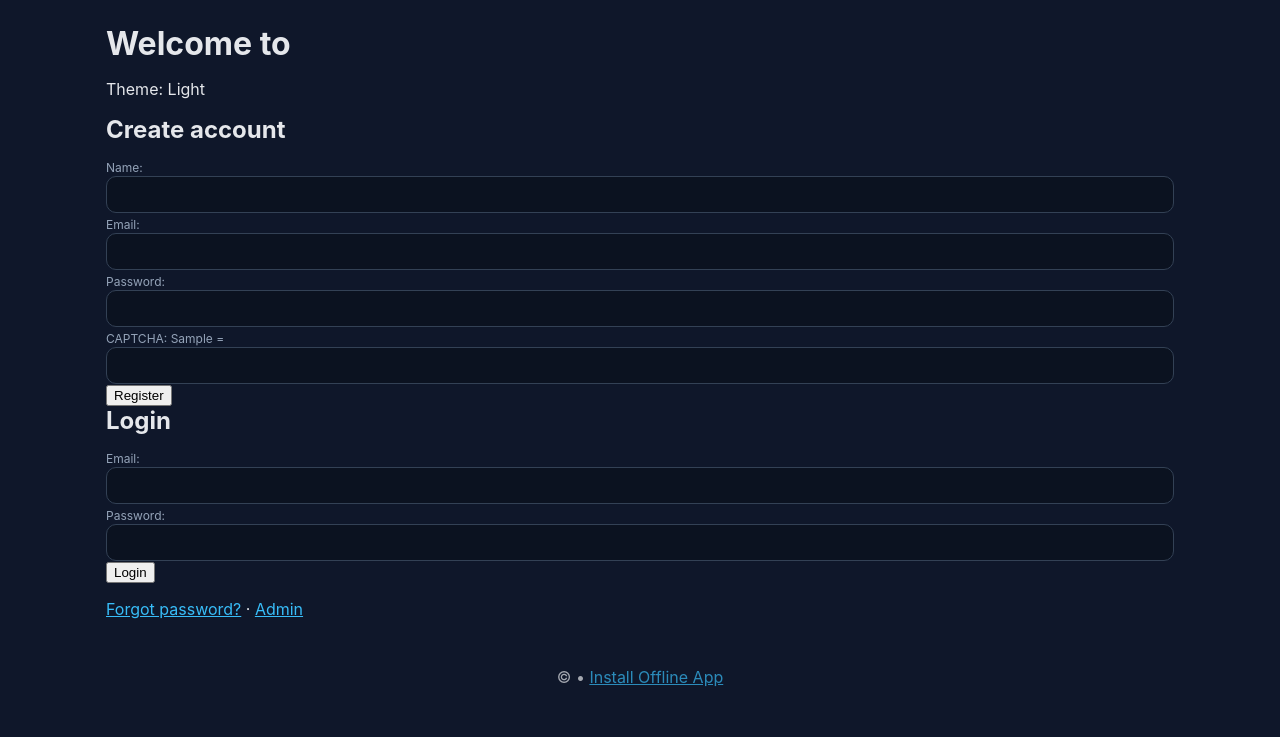
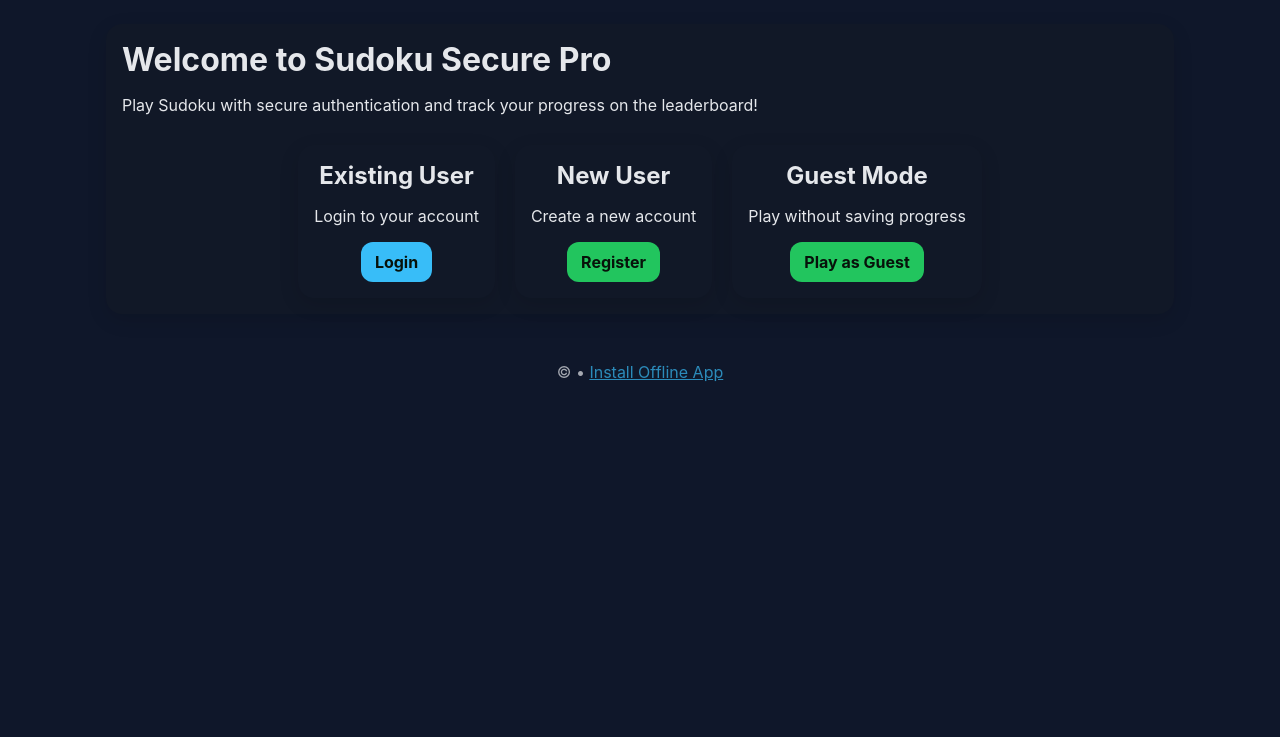
Before and after one commit to harsha86396/sudoku_app, a Flask app: template templates/index.html in a window 1280 px wide. Shown: the part 63-800 px from the top of the page. Run offline with Flask 3, Linux system fonts and the light colour scheme; the template is opened without the code that fills it: most values are stand-ins (such as "Sample title", 1, 10 or a date in 2020).

Commit message:
Update index.html

```diff
--- a/templates/index.html
+++ b/templates/index.html
@@ -1,59 +1,27 @@
 {% extends 'base.html' %}
 {% block content %}
-  <h1>Welcome to {{ config.APP_NAME }}</h1>
-  <p>Theme: <span id="theme">Light</span></p>
-  {% if msg %}
-    <p class="success">{{ msg }}</p>
-  {% endif %}
-  {% if err %}
-    <p class="error">{{ err }}</p>
-  {% endif %}
-  <h2>Create account</h2>
-  <form method="POST" action="{{ url_for('register') }}" onsubmit="return validateForm(event, 'register')">
-    <label for="name">Name:</label>
-    <input type="text" id="name" name="name" required>
-    <label for="email">Email:</label>
-    <input type="email" id="email" name="email" required>
-    <label for="password">Password:</label>
-    <input type="password" id="password" name="password" required>
-    <label for="captcha">CAPTCHA: {{ captcha_q }} = </label>
-    <input type="text" id="captcha" name="captcha" required>
-    <button type="submit">Register</button>
-  </form>
-  <h2>Login</h2>
-  <form method="POST" action="{{ url_for('login') }}" onsubmit="return validateForm(event, 'login')">
-    <label for="login_email">Email:</label>
-    <input type="email" id="login_email" name="email" required>
-    <label for="login_password">Password:</label>
-    <input type="password" id="login_password" name="password" required>
-    <button type="submit">Login</button>
-  </form>
-  <p>
-    <a href="{{ url_for('forgot_password') }}">Forgot password?</a> ·
-    <a href="{{ url_for('admin') }}">Admin</a>
-  </p>
+<div class="card">
+  <h1>Welcome to Sudoku Secure Pro</h1>
+  <p>Play Sudoku with secure authentication and track your progress on the leaderboard!</p>
+
+  <div style="display: flex; gap: 20px; justify-content: center; margin-top: 30px;">
+    <div class="card" style="text-align: center;">
+      <h2>Existing User</h2>
+      <p>Login to your account</p>
+      <a class="btn secondary" href="/login">Login</a>
+    </div>
+
+    <div class="card" style="text-align: center;">
+      <h2>New User</h2>
+      <p>Create a new account</p>
+      <a class="btn" href="/register">Register</a>
+    </div>
+
+    <div class="card" style="text-align: center;">
+      <h2>Guest Mode</h2>
+      <p>Play without saving progress</p>
+      <a class="btn" href="/guest_login" onclick="return confirm('In guest mode, your progress will not be saved and you cannot access leaderboard features. Continue?')">Play as Guest</a>
+    </div>
+  </div>
+</div>
 {% endblock %}
-{% block scripts %}
-  <script>
-    function validateForm(event, formType) {
-      event.preventDefault();
-      const form = event.target;
-      const inputs = formType === 'register'
-        ? [form.querySelector('#name'), form.querySelector('#email'), form.querySelector('#password'), form.querySelector('#captcha')]
-        : [form.querySelector('#login_email'), form.querySelector('#login_password')];
-      let valid = true;
-      inputs.forEach(input => {
-        if (!input) return;
-        input.value = input.value.trim();
-        if (!input.value) {
-          valid = false;
-          alert('All fields are required');
-        }
-      });
-      if (valid) {
-        form.submit();
-      }
-      return valid;
-    }
-  </script>
-{% endblock %}
```
